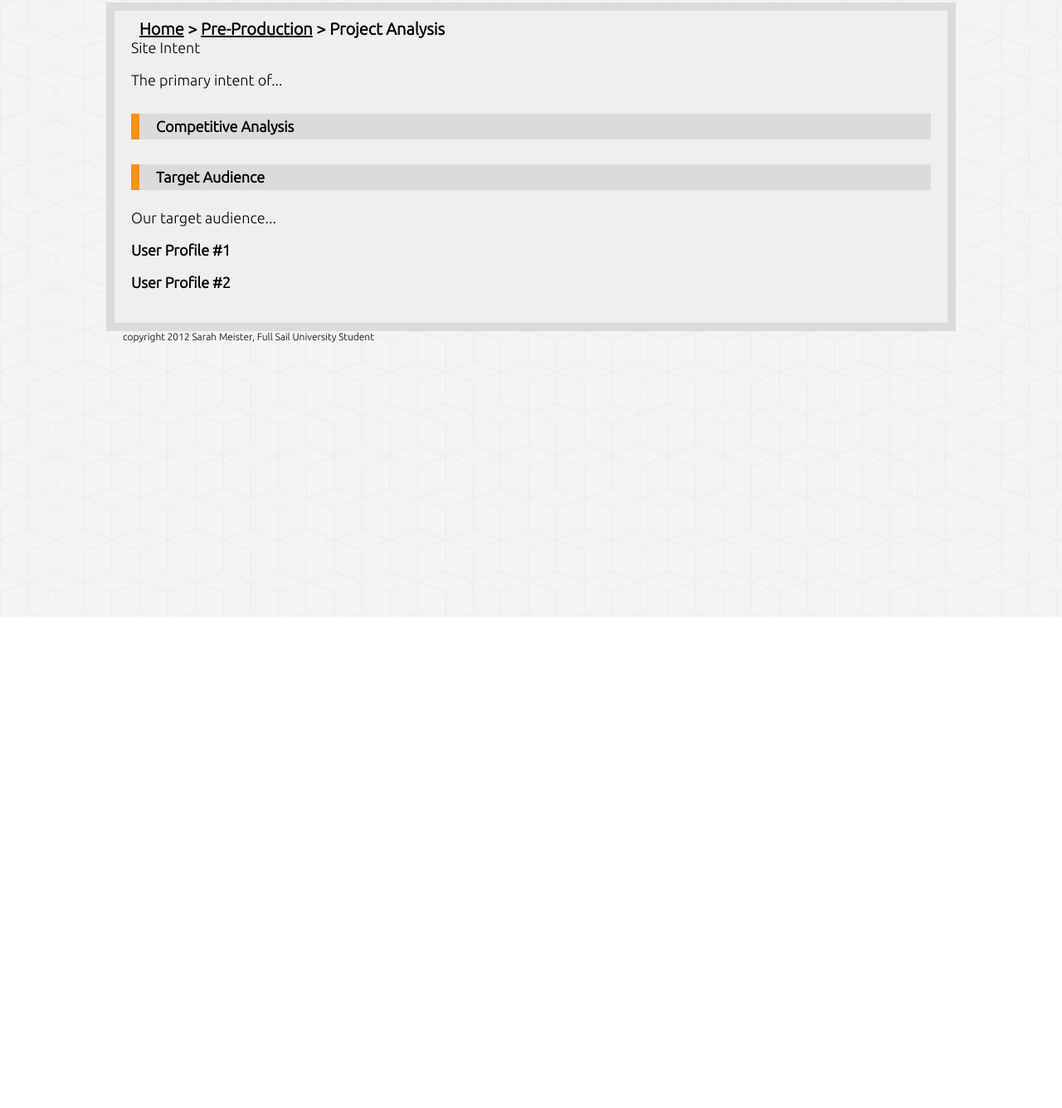
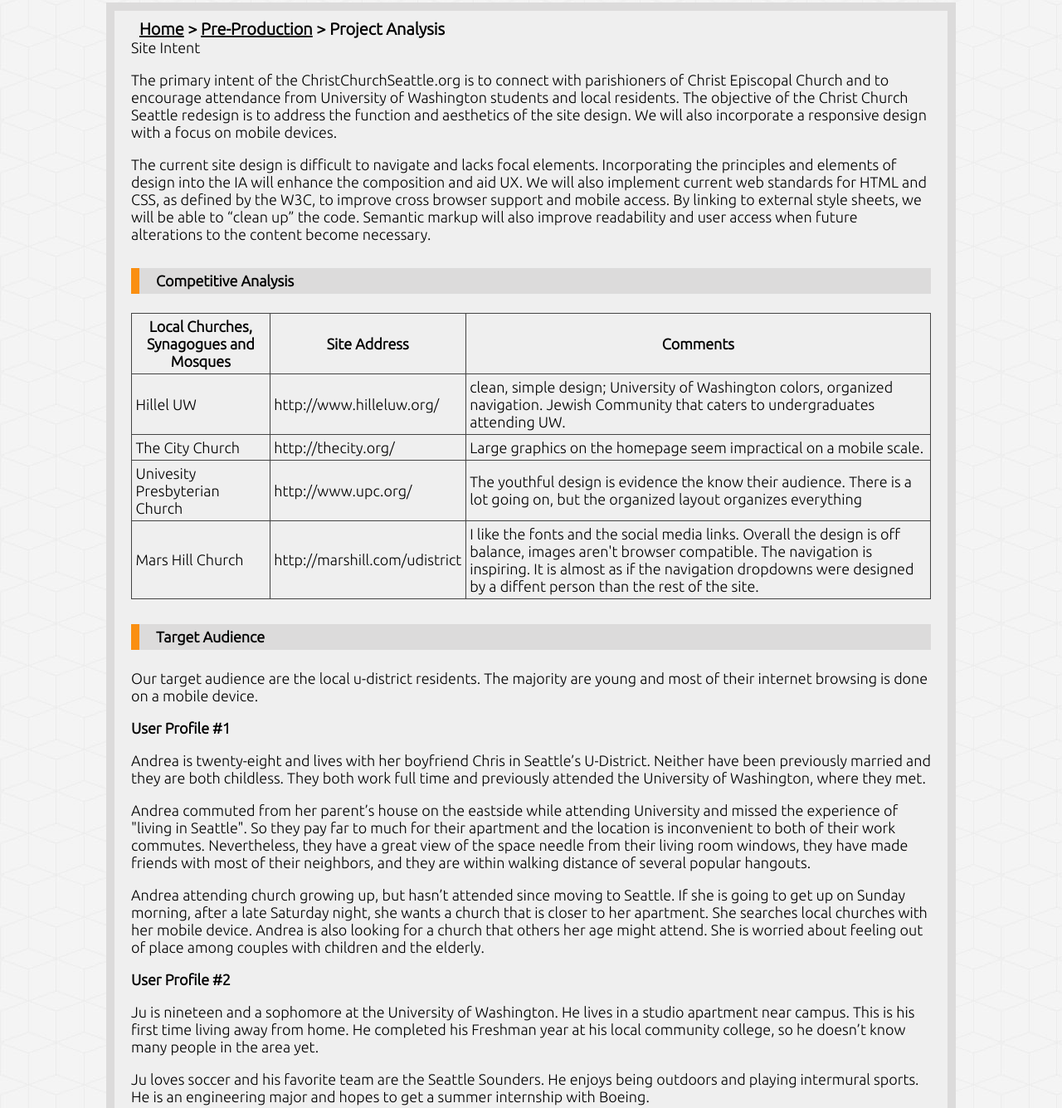
Before and after one commit to smgrigsby/Web-Standards-Project, a plain HTML site: page activities/project_analysis.html in a window 1280 px wide. Shown: the part 57-1392 px from the top of the page at 83% size. Before the commit the page ends 800 px from the top, so only its background shows below. Drawn offline with nearby package versions, Linux system fonts and the light colour scheme.

Commit message:
completed project analysis

```diff
--- a/activities/project_analysis.html
+++ b/activities/project_analysis.html
@@ -22,19 +22,53 @@
 		<h3><a href="#">Home</a> > <a href="#">Pre-Production</a> > Project Analysis</h3
 
 		<h4>Site Intent</h4>
-			<p>The primary intent of... </p>
+			<p>The primary intent of the ChristChurchSeattle.org is to connect with parishioners of Christ Episcopal Church and to encourage attendance from University of Washington students and local residents. The objective of the Christ Church Seattle redesign is to address the function and aesthetics of the site design. We will also incorporate a responsive design with a focus on mobile devices. </p>
+
+			<p>The current site design is difficult to navigate and lacks focal elements. Incorporating the principles and elements of design into the IA will enhance the composition and aid UX. We will also implement current web standards for HTML and CSS, as defined by the W3C, to improve cross browser support and mobile access. By linking to external style sheets, we will be able to “clean up” the code. Semantic markup will also improve readability and user access when future alterations to the content become necessary.</p>
 
 		<h4>Competitive Analysis</h4>
 
+			<table>
+				<tr>
+					<th>Local Churches, Synagogues and Mosques</th>
+					<th>Site Address</th>
+					<th>Comments</th>
+				</tr>
+				<tr>
+					<td>Hillel UW</td>
+					<td>http://www.hilleluw.org/</td>
+					<td>clean, simple design; University of Washington colors, organized navigation. Jewish Community that caters to undergraduates attending UW.</td>
+				</tr>
+				<tr>
+					<td>The City Church</td>
+					<td>http://thecity.org/</td>
+					<td>Large graphics on the homepage seem impractical on a mobile scale.</td>
+				</tr>
+				<tr>
+					<td>Univesity Presbyterian Church</td>
+					<td>http://www.upc.org/</td>
+					<td>The youthful design is evidence the know their audience. There is a lot going on, but the organized layout organizes everything</td>
+				</tr>
+				<tr>
+					<td>Mars Hill Church</td>
+					<td>http://marshill.com/udistrict</td>
+					<td>I like the fonts and the social media links. Overall the design is off balance, images aren't browser compatible. The navigation is inspiring. It is almost as if the navigation dropdowns were designed by a diffent person than the rest of the site.</td>
+				</tr>
+			</table>
 
 		<h4>Target Audience</h4>
 
-			<p>Our target audience...  </p>
+			<p>Our target audience are the local u-district residents. The majority are young and most of their internet browsing is done on a mobile device.</p>
 
 			<p><strong>User Profile #1</strong></p>
-
+				<p>Andrea is twenty-eight and lives with her boyfriend Chris in Seattle’s U-District. Neither have been previously married and they are both childless. They both work full time and previously attended the University of Washington, where they met. </p>
+				<p>Andrea commuted from her parent’s house on the eastside while attending University and missed the experience of "living in Seattle". So they pay far to much for their apartment and the location is inconvenient to both of their work commutes. Nevertheless, they have a great view of the space needle from their living room windows, they have made friends with most of their neighbors, and they are within walking distance of several popular hangouts.</p>
+				<p>Andrea attending church growing up, but hasn’t attended since moving to Seattle. If she is going to get up on Sunday morning, after a late Saturday night, she wants a church that is closer to her apartment. She searches local churches with her mobile device. Andrea is also looking for a church that others her age might attend. She is worried about feeling out of place among couples with children and the elderly.</p>
 
 			<p><strong>User Profile #2</strong></p>
+				<p>Ju is nineteen and a sophomore at the University of Washington. He lives in a studio apartment near campus. This is his first time living away from home. He completed his Freshman year at his local community college, so he doesn’t know many people in the area yet.</p>
+				<p>Ju loves soccer and his favorite team are the Seattle Sounders. He enjoys being outdoors and playing intermural sports. He is an engineering major and hopes to get a summer internship with Boeing.</p>
+				<p>Raised in a Christian home, Ju is searching for local churches that others his age attend. He enjoys spending time with people of similar morals and interest.</p>
 
 
 	</section>
```
Also changed, not shown: 2 other files.
